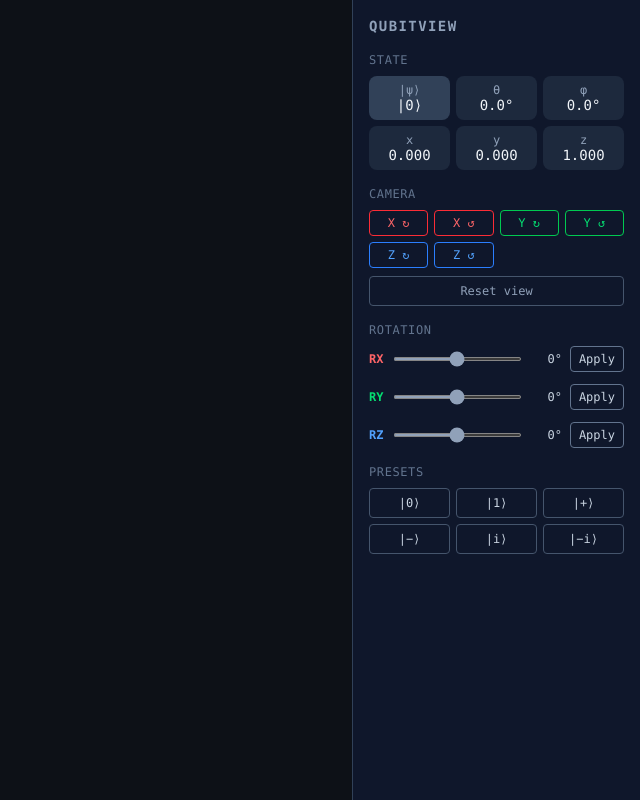
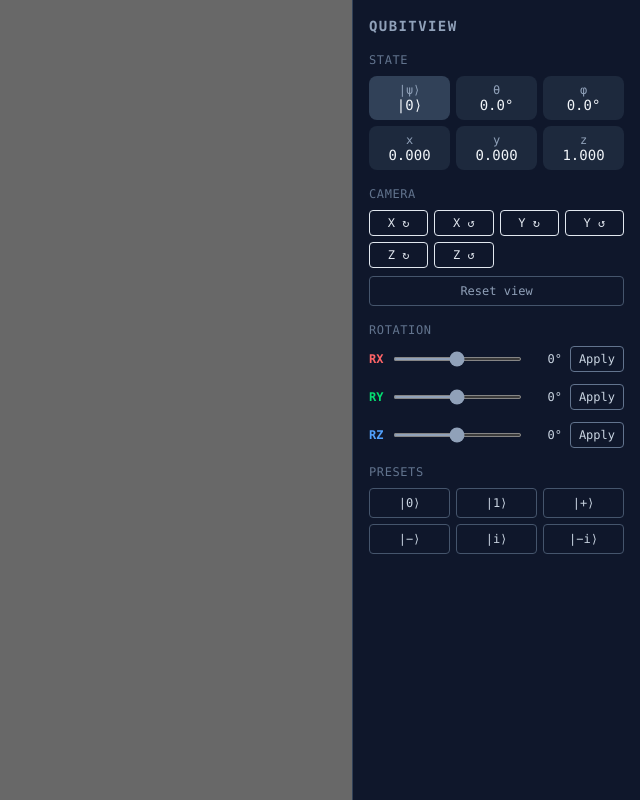
Before and after one commit to jalleng/qubit-view, a React (Vite) app: page / in a window 1280 px wide. Shown: the whole page, without its empty margins (640-1280 px from the left). Built offline with nearby package versions, Linux system fonts and the light colour scheme; no server answers.

Commit message:
style(colors): Extracted colors to a theme file.

```diff
--- a/src/components/BlochSphere.tsx
+++ b/src/components/BlochSphere.tsx
@@ -3,6 +3,7 @@ import { useFrame, useThree } from "@react-three/fiber";
 import { Text } from "@react-three/drei";
 import * as THREE from "three";
 import { useQubitStore } from "../store/useQubitStore";
+import { theme } from "../theme";
 
 // ── helpers ──────────────────────────────────────────────────────────────────
 
@@ -218,19 +219,19 @@ function StateVector({ bloch }: StateVectorProps) {
             ]}
           />
         </bufferGeometry>
-        <lineBasicMaterial color="#ffffff" linewidth={3} />
+        <lineBasicMaterial color={theme.stateVector.body} linewidth={3} />
       </line>
       {/* cone */}
       <mesh position={conePos.toArray()} quaternion={quat}>
         <coneGeometry args={[0.035, 0.16, 12]} />
-        <meshStandardMaterial color="#ffffff" />
+        <meshStandardMaterial color={theme.stateVector.body} />
       </mesh>
       {/* tip dot */}
       <mesh position={tipPos.toArray()}>
         <sphereGeometry args={[0.03, 12, 12]} />
         <meshStandardMaterial
-          color="#ffffff"
-          emissive="#ffffff"
+          color={theme.stateVector.body}
+          emissive={theme.stateVector.body}
           emissiveIntensity={0.6}
         />
       </mesh>
@@ -253,7 +254,7 @@ function StateVector({ bloch }: StateVectorProps) {
           />
         </bufferGeometry>
         <lineDashedMaterial
-          color="#888888"
+          color={theme.stateVector.projection}
           transparent
           opacity={0.5}
           dashSize={0.06}
@@ -269,7 +270,7 @@ function StateVector({ bloch }: StateVectorProps) {
           />
         </bufferGeometry>
         <lineDashedMaterial
-          color="#888888"
+          color={theme.stateVector.projection}
           transparent
           opacity={0.5}
           dashSize={0.06}
@@ -303,7 +304,7 @@ function Trail() {
               />
             </bufferGeometry>
             <lineBasicMaterial
-              color="#60a5fa"
+              color={theme.stateVector.trail}
               transparent
               opacity={opacity * 0.7}
             />
@@ -327,7 +328,7 @@ export function BlochSphere() {
       <mesh>
         <sphereGeometry args={[1, 32, 32]} />
         <meshStandardMaterial
-          color="#1e3a5f"
+          color={theme.sphere.shell}
           transparent
           opacity={0.08}
           wireframe={false}
@@ -337,7 +338,7 @@ export function BlochSphere() {
       <mesh>
         <sphereGeometry args={[1, 24, 24]} />
         <meshBasicMaterial
-          color="#334155"
+          color={theme.sphere.wireframe}
           wireframe
           transparent
           opacity={0.12}
@@ -345,20 +346,20 @@ export function BlochSphere() {
       </mesh>
 
       {/* great circles: equator (XY), XZ meridian, YZ meridian */}
-      <GreatCircle normal={new THREE.Vector3(0, 0, 1)} color="#94a3b8" />
-      <GreatCircle normal={new THREE.Vector3(0, 1, 0)} color="#94a3b8" />
-      <GreatCircle normal={new THREE.Vector3(1, 0, 0)} color="#94a3b8" />
+      <GreatCircle normal={new THREE.Vector3(0, 0, 1)} color={theme.sphere.greatCircle} />
+      <GreatCircle normal={new THREE.Vector3(0, 1, 0)} color={theme.sphere.greatCircle} />
+      <GreatCircle normal={new THREE.Vector3(1, 0, 0)} color={theme.sphere.greatCircle} />
 
       {/* axes */}
-      <AxisArrow dir={new THREE.Vector3(1, 0, 0)} color="#ef4444" label="+X" />
-      <AxisArrow dir={new THREE.Vector3(0, 1, 0)} color="#22c55e" label="+Y" />
-      <AxisArrow dir={new THREE.Vector3(0, 0, 1)} color="#3b82f6" label="+Z" />
+      <AxisArrow dir={new THREE.Vector3(1, 0, 0)} color={theme.axes.x} label="+X" />
+      <AxisArrow dir={new THREE.Vector3(0, 1, 0)} color={theme.axes.y} label="+Y" />
+      <AxisArrow dir={new THREE.Vector3(0, 0, 1)} color={theme.axes.z} label="+Z" />
 
       {/* pole labels */}
       <Text
         position={[0, 0, 1.25]}
         fontSize={0.13}
-        color="#e2e8f0"
+        color={theme.labels.poles}
         anchorX="center"
         anchorY="middle"
       >
@@ -367,7 +368,7 @@ export function BlochSphere() {
       <Text
         position={[0, 0, -1.25]}
         fontSize={0.13}
-        color="#e2e8f0"
+        color={theme.labels.poles}
         anchorX="center"
         anchorY="middle"
       >
--- a/src/components/ControlPanel.tsx
+++ b/src/components/ControlPanel.tsx
@@ -3,6 +3,7 @@ import { useQubitStore } from "../store/useQubitStore";
 import { detectStateLabel, PRESETS } from "../utils/stateLabels";
 import { applyRx, applyRy, applyRz, rotationFrames } from "../utils/gates";
 import type { OrbitAxis } from "./Scene";
+import { theme } from "../theme";
 
 // ── animated state setter ─────────────────────────────────────────────────────
 
@@ -97,23 +98,11 @@ interface OrbitButtonProps {
   axis: OrbitAxis;
   dir: 1 | -1;
   label: string;
-  color: string;
   orbitAxisRef: React.MutableRefObject<{ axis: OrbitAxis; dir: number } | null>;
 }
 
-function OrbitButton({
-  axis,
-  dir,
-  label,
-  color,
-  orbitAxisRef,
-}: OrbitButtonProps) {
-  const colorMap: Record<string, string> = {
-    red: "border-red-500 text-red-400 hover:bg-red-500/20 active:bg-red-500/40",
-    green:
-      "border-green-500 text-green-400 hover:bg-green-500/20 active:bg-green-500/40",
-    blue: "border-blue-500 text-blue-400 hover:bg-blue-500/20 active:bg-blue-500/40",
-  };
+function OrbitButton({ axis, dir, label, orbitAxisRef }: OrbitButtonProps) {
+  const axisColor = theme.axes[axis];
 
   const start = () => {
     orbitAxisRef.current = { axis, dir };
@@ -129,7 +118,8 @@ function OrbitButton({
       onMouseLeave={stop}
       onTouchStart={start}
       onTouchEnd={stop}
-      className={`text-xs border rounded px-2 py-1 select-none cursor-pointer transition-colors ${colorMap[color]}`}
+      style={{ "--c": axisColor } as React.CSSProperties}
+      className="text-xs border border-[--c] text-[--c] hover:bg-[--c]/20 active:bg-[--c]/40 rounded px-2 py-1 select-none cursor-pointer transition-colors"
     >
       {label}
     </button>
@@ -241,48 +231,12 @@ export function ControlPanel({ orbitAxisRef, resetCamera }: ControlPanelProps) {
           Camera
         </h2>
         <div className="grid grid-cols-4 gap-1.5 mb-2">
-          <OrbitButton
-            axis="x"
-            dir={1}
-            label="X ↻"
-            color="red"
-            orbitAxisRef={orbitAxisRef}
-          />
-          <OrbitButton
-            axis="x"
-            dir={-1}
-            label="X ↺"
-            color="red"
-            orbitAxisRef={orbitAxisRef}
-          />
-          <OrbitButton
-            axis="y"
-            dir={1}
-            label="Y ↻"
-            color="green"
-            orbitAxisRef={orbitAxisRef}
-          />
-          <OrbitButton
-            axis="y"
-            dir={-1}
-            label="Y ↺"
-            color="green"
-            orbitAxisRef={orbitAxisRef}
-          />
-          <OrbitButton
-            axis="z"
-            dir={1}
-            label="Z ↻"
-            color="blue"
-            orbitAxisRef={orbitAxisRef}
-          />
-          <OrbitButton
-            axis="z"
-            dir={-1}
-            label="Z ↺"
-            color="blue"
-            orbitAxisRef={orbitAxisRef}
-          />
+          <OrbitButton axis="x" dir={1}  label="X ↻" orbitAxisRef={orbitAxisRef} />
+          <OrbitButton axis="x" dir={-1} label="X ↺" orbitAxisRef={orbitAxisRef} />
+          <OrbitButton axis="y" dir={1}  label="Y ↻" orbitAxisRef={orbitAxisRef} />
+          <OrbitButton axis="y" dir={-1} label="Y ↺" orbitAxisRef={orbitAxisRef} />
+          <OrbitButton axis="z" dir={1}  label="Z ↻" orbitAxisRef={orbitAxisRef} />
+          <OrbitButton axis="z" dir={-1} label="Z ↺" orbitAxisRef={orbitAxisRef} />
         </div>
         <button
           onClick={() => resetCamera.current?.()}
--- a/src/components/Scene.tsx
+++ b/src/components/Scene.tsx
@@ -4,6 +4,7 @@ import { useRef, useEffect, useCallback } from "react";
 import type { OrbitControls as OrbitControlsImpl } from "three-stdlib";
 import * as THREE from "three";
 import { BlochSphere } from "./BlochSphere";
+import { theme } from "../theme";
 import { mulMat3Vec3, rotX, rotY, rotZ } from "../utils/matrixMath";
 import type { Vec3 } from "../utils/matrixMath";
 
@@ -107,7 +108,7 @@ export function Scene({ orbitAxisRef, resetCamera }: SceneProps) {
         fov: 45,
       }}
       gl={{ antialias: true }}
-      style={{ background: "#0d1117" }}
+      style={{ background: theme.canvas.background }}
     >
       <SceneInner orbitRef={orbitRef} />
     </Canvas>
--- /dev/null
+++ b/src/theme.ts
@@ -0,0 +1,23 @@
+export const theme = {
+  canvas: {
+    background: '#686868',
+  },
+  sphere: {
+    shell: '#1e3a5f',
+    wireframe: '#334155',
+    greatCircle: '#94a3b8',
+  },
+  axes: {
+    x: '#ef4444',
+    y: '#22c55e',
+    z: '#3b82f6',
+  },
+  stateVector: {
+    body: '#ffffff',
+    trail: '#60a5fa',
+    projection: '#888888',
+  },
+  labels: {
+    poles: '#e2e8f0',
+  },
+} as const
```
